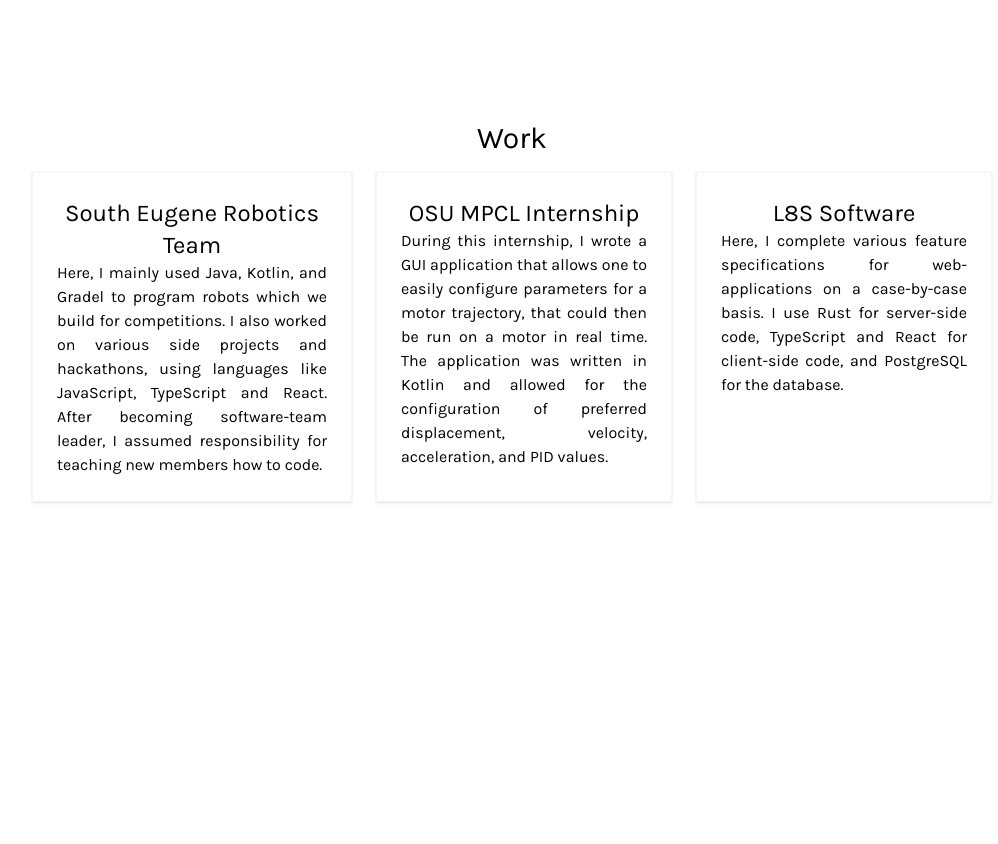
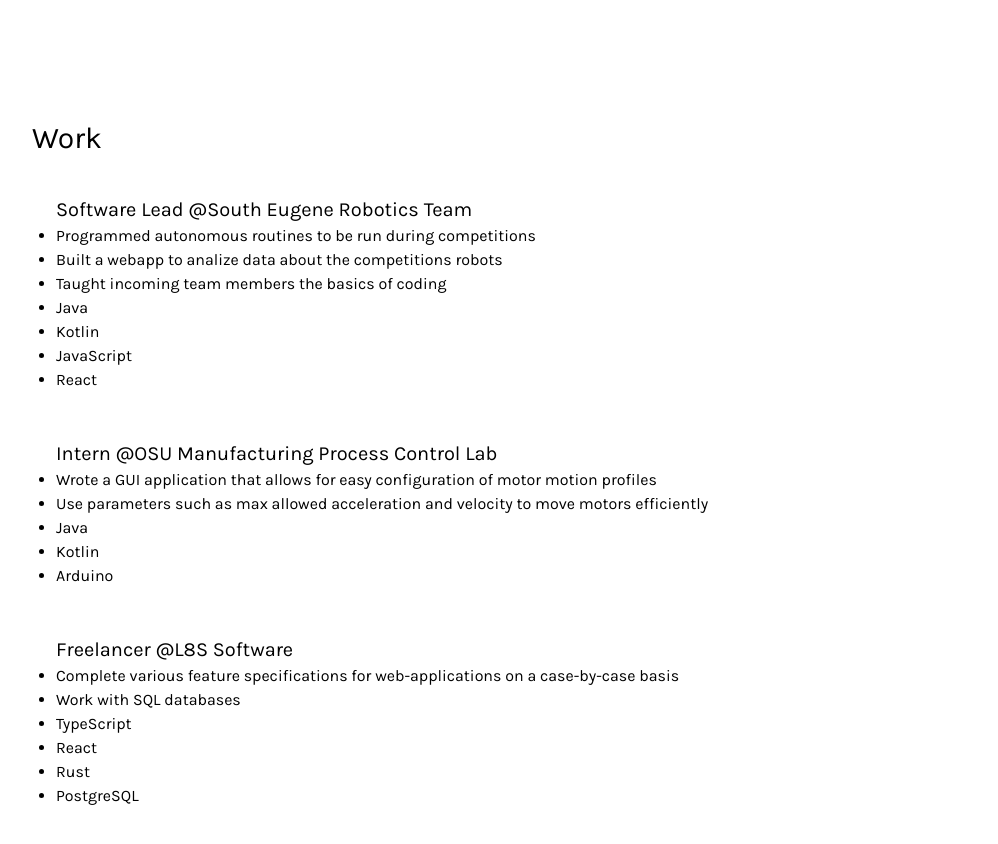
Before and after one commit to gnawinganimal/gnawinganimal.github.io, a website: page index.html in a window 1280 px wide. Shown: the part 680-1524 px from the top of the page, without its empty margins (128-1126 px from the left). Before the commit the page ends 1262 px from the top, so only its background shows below. Drawn offline with nearby package versions, Linux system fonts and the light colour scheme; files that its build step writes are made by us from their sources.

Commit message:
Make work section more consise

```diff
--- a/index.html
+++ b/index.html
@@ -46,30 +46,46 @@
 
 <!-- WORK -->
 <div id="work">
-  <h2 class="text-3xl text-center pb-4">Work</h2>
-  <div class="grid grid-cols-3 space-x-6 text-justify">
-    <div class="p-6 shadow border border-gray-100">
-      <h3 class="text-2xl text-center">South Eugene Robotics Team</h3>
-      <p>
-        Here, I mainly used Java, Kotlin, and Gradel to program robots which we build for competitions. I also worked on
-        various side projects and hackathons, using languages like JavaScript, TypeScript and React. After becoming software-team
-        leader, I assumed responsibility for teaching new members how to code.
-      </p>
+  <h2 class="text-3xl pb-4">Work</h2>
+  <div>
+    <div class="p-6">
+      <h3 class="text-xl">Software Lead @South Eugene Robotics Team</h3>
+      <ul class="list-disc">
+        <li>Programmed autonomous routines to be run during competitions</li>
+        <li>Built a webapp to analize data about the competitions robots</li>
+        <li>Taught incoming team members the basics of coding</li>
+      </ul>
+      <ul class="list-disc">
+        <li>Java</li>
+        <li>Kotlin</li>
+        <li>JavaScript</li>
+        <li>React</li>
+      </ul>
     </div>
-    <div class="p-6 shadow border border-gray-100">
-      <h3 class="text-2xl text-center">OSU MPCL Internship</h3>
-      <p>
-        During this internship, I wrote a GUI application that allows one to easily configure parameters for a motor trajectory,
-        that could then be run on a motor in real time. The application was written in Kotlin and allowed for the configuration
-        of preferred displacement, velocity, acceleration, and PID values.
-      </p>
+    <div class="p-6">
+      <h3 class="text-xl">Intern @OSU Manufacturing Process Control Lab</h3>
+      <ul class="list-disc">
+        <li>Wrote a GUI application that allows for easy configuration of motor motion profiles</li>
+        <li>Use parameters such as max allowed acceleration and velocity to move motors efficiently</li>
+      </ul>
+      <ul class="list-disc">
+        <li>Java</li>
+        <li>Kotlin</li>
+        <li>Arduino</li>
+      </ul>
     </div>
-    <div class="p-6 shadow border border-gray-100">
-      <h3 class="text-2xl text-center">L8S Software</h3>
-      <p>
-        Here, I complete various feature specifications for web-applications on a case-by-case basis. I use Rust for server-side
-        code, TypeScript and React for client-side code, and PostgreSQL for the database.
-      </p>
+    <div class="p-6">
+      <h3 class="text-xl">Freelancer @L8S Software</h3>
+      <ul class="list-disc">
+        <li>Complete various feature specifications for web-applications on a case-by-case basis</li>
+        <li>Work with SQL databases</li>
+      </ul>
+      <ul class="list-disc">
+        <li>TypeScript</li>
+        <li>React</li>
+        <li>Rust</li>
+        <li>PostgreSQL</li>
+      </ul>
     </div>
   </div>
 </div>
```
